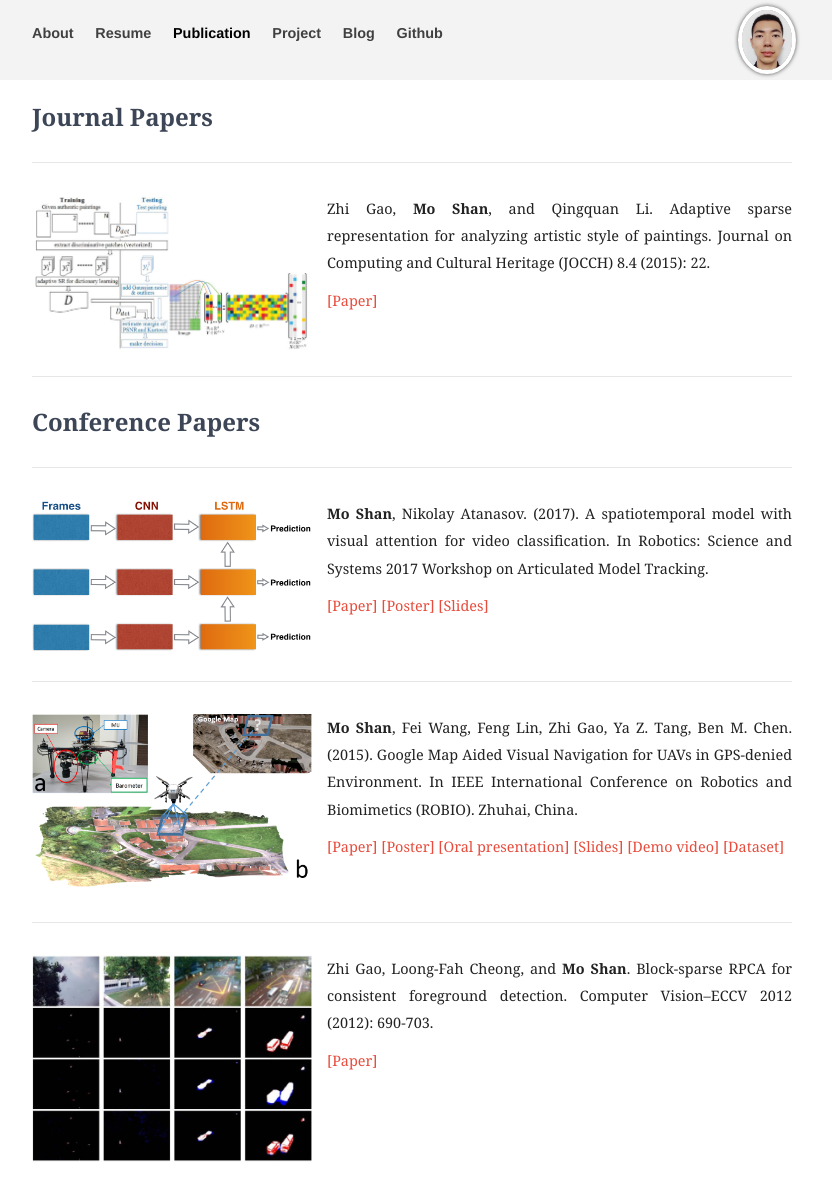
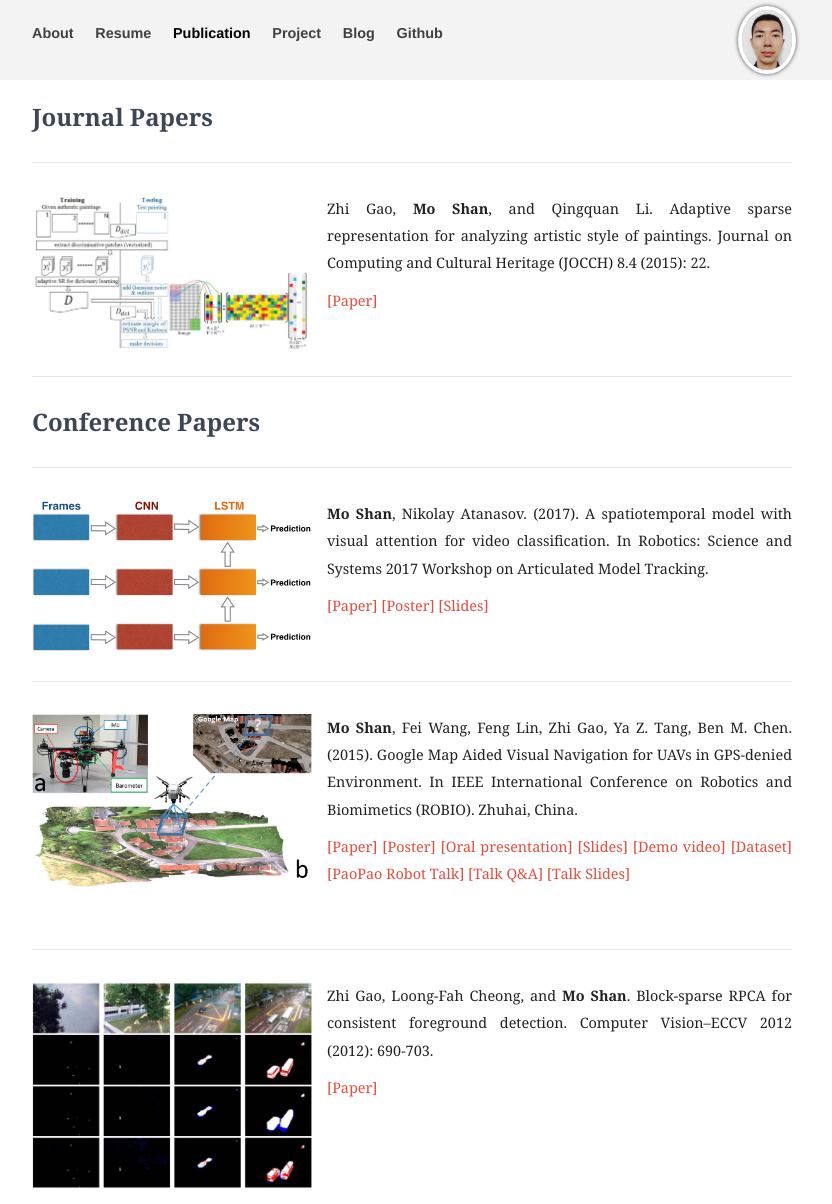
Before and after one commit to moshanATucsd/moshanATucsd.github.io, a Jekyll site: the page built from publication/index.html, in a window 1280 px wide. Shown: the whole page, without its empty margins (228-1060 px from the left). Built offline with Jekyll 4.4.1, drawn with Linux system fonts in a browser that asks for light colours; nearby versions of some CDN libraries; before the commit the page ends 1177 px from its top, so only the background shows below that.

Commit message:
change pub

```diff
--- a/publication/index.html
+++ b/publication/index.html
@@ -79,6 +79,9 @@ category: publication
             <a href="/pdfs/presentation/HOP Robio2015 Presentation Shan Mo.pdf">[Slides]</a>
             <a href="https://www.youtube.com/watch?v=nGkQ-aSxugM">[Demo video]</a>
             <a href="https://github.com/shanmo/IMAV2014-Dataset">[Dataset]</a>
+            <a href="https://goo.gl/ZqBDLL">[PaoPao Robot Talk]</a>
+            <a href="https://moshanatucsd.github.io//blog/geo-ref-qa.html">[Talk Q&A]</a>
+            <a href="/pdfs/presentation/Geo-referenced UAV Localization.pdf">[Talk Slides]</a>
             </p>
         </div>
     </section>
```
